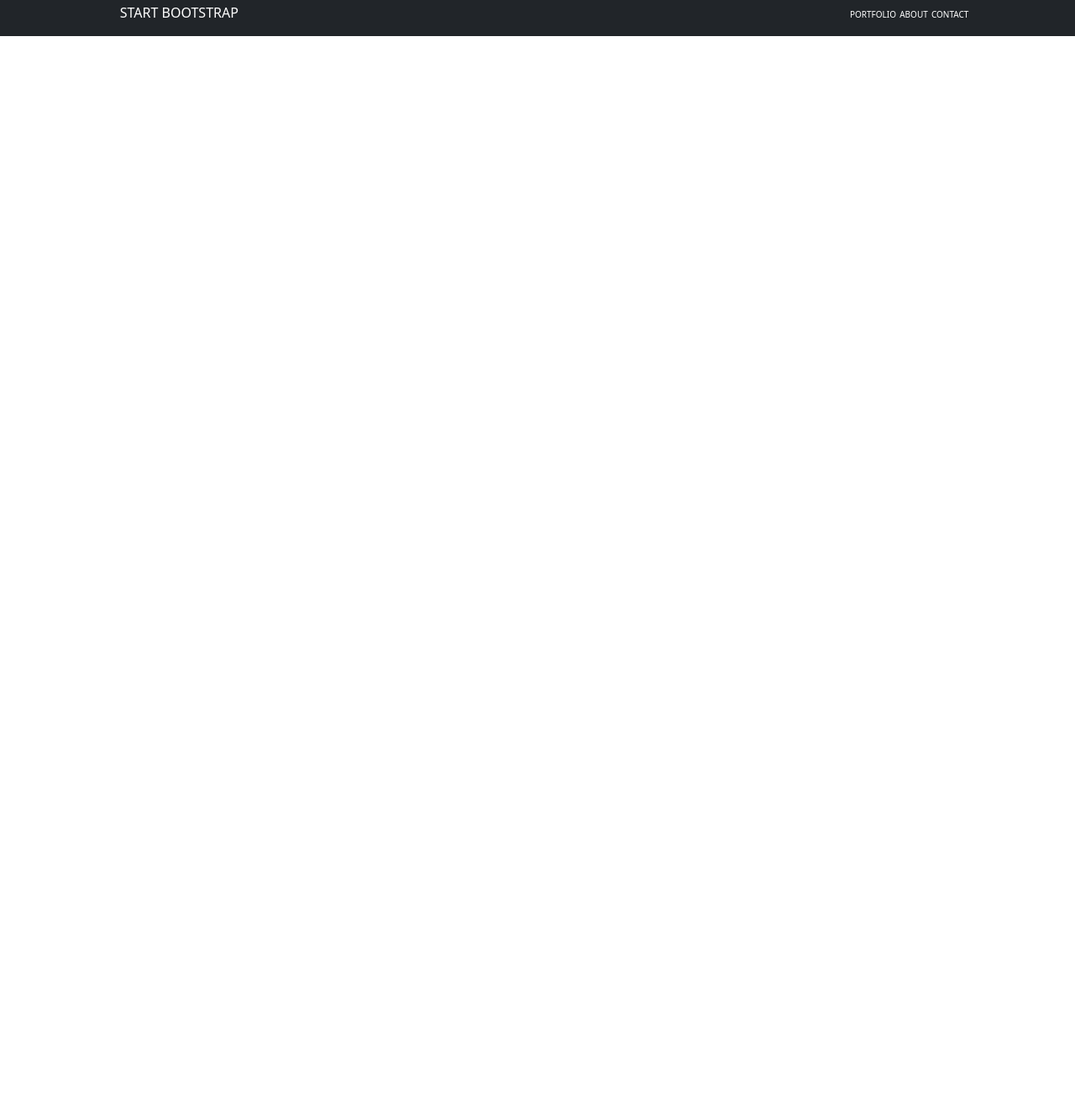
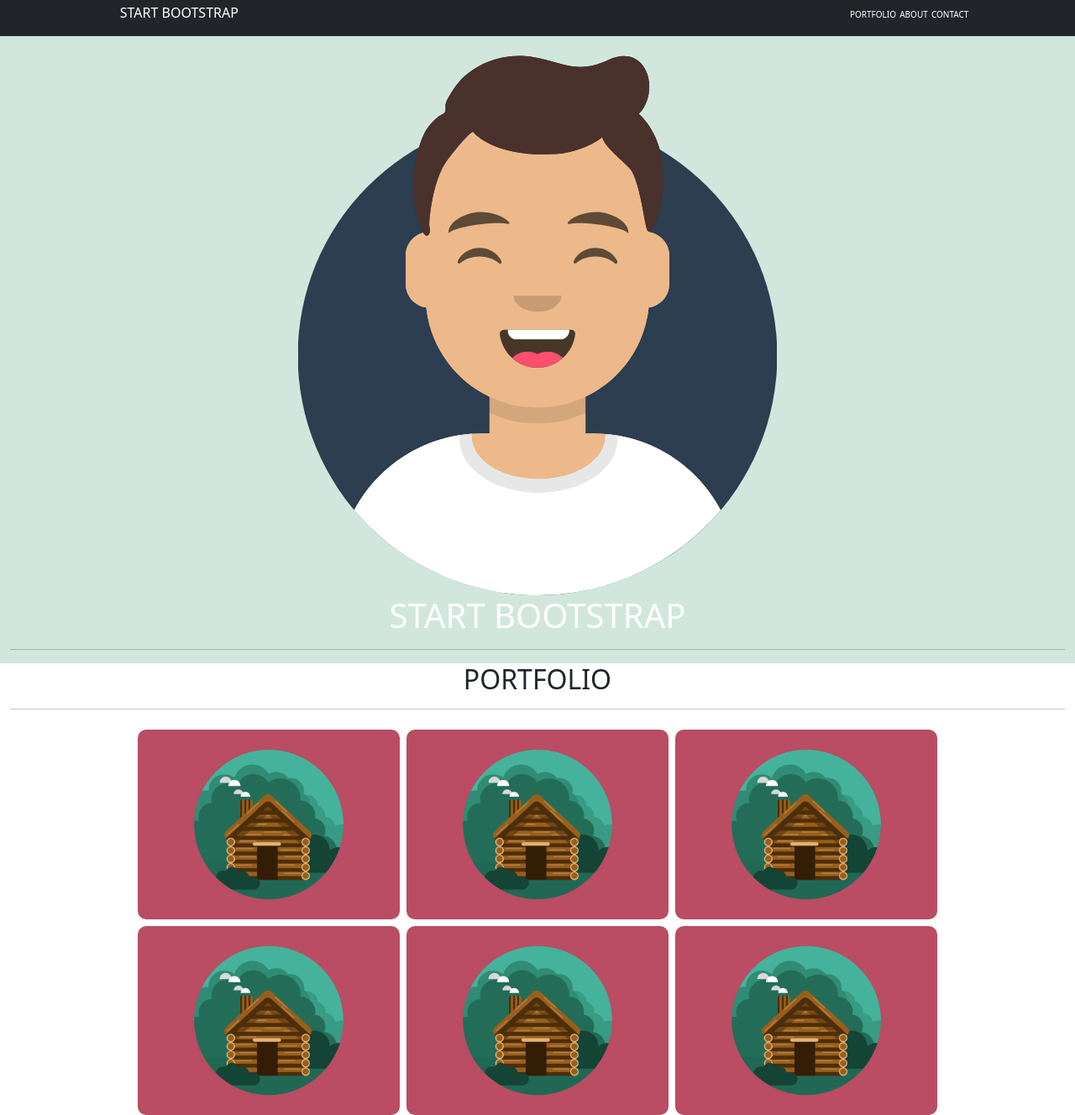
Before and after one commit to EnricoValente/html-css-bootstrap-freelancer, a plain HTML site: page index.html in a window 1280 px wide. Shown: the part 5-1333 px from the top of the page at 84% size. Before the commit the page ends 800 px from the top, so only its background shows below. Drawn offline with nearby package versions, Linux system fonts and the light colour scheme.

Commit message:
Completate prime 2 sezioni main

```diff
--- a/css/style.css
+++ b/css/style.css
@@ -1,3 +1,11 @@
+
+
+/* GENERAL */
+
+img {
+    width: 100%;
+    display: block;
+}
 
 
 .start-link > a {
@@ -22,3 +30,25 @@
 i {
     color: white;
 }
+
+.img-box {
+    width: 50%;
+    margin: auto;
+}
+
+
+
+
+h1 {
+    color: white;
+    text-align: center;
+}
+
+
+h2 {
+    text-align: center;
+}
+
+.big-img > img {
+    border-radius: .625rem;
+}
--- a/index.html
+++ b/index.html
@@ -16,9 +16,9 @@
         <link rel="stylesheet" href="css/style.css">
     </head>
     <body>
-        <header>
 
-            <div class="container-fluid">
+        <div class="container-fluid">
+            <header>
 
                 <div class="row justify-content-between text-center bg-dark pt-2">
 
@@ -58,9 +58,111 @@
 
                 </div>
 
-            </div>
+            </header>
 
-        </header>
+            <main>
+
+                <section>
+                    <div class="row bg-success-subtle justify-content-center">
+
+
+                        <div class="col">
+
+                            <div class="img-box">
+
+                                <img src="img/avatar.svg" alt="">
+
+
+                            </div>
+
+                            <h1>START BOOTSTRAP</h1>
+
+
+                            <hr>
+
+                        </div>
+
+
+                    </div>
+
+                </section>
+
+                <section>
+
+                    <h2>PORTFOLIO</h2>
+
+                    <hr>
+
+                    <div class="row justify-content-center align-items-center">
+
+                        <div class="col-10 col-md-6 col-lg-3 g-2">
+                            <div class="big-img">
+
+                                <img src="img/cabin.png" alt="">
+
+                            </div>
+
+                        </div>
+
+                        <div class="col-10 col-md-6 col-lg-3 g-2">
+                            <div class="big-img">
+
+                                <img src="img/cabin.png" alt="">
+
+                            </div>
+
+                        </div>
+
+                        <div class="w-100 d-none d-md-block d-lg-none"></div>
+
+                        <div class="col-10 col-md-6 col-lg-3 g-2">
+                            <div class="big-img">
+
+                                <img src="img/cabin.png" alt="">
+
+                            </div>
+
+                        </div>
+
+                         <div class="w-100 d-none d-lg-block"></div>
+
+                        <div class="col-10 col-md-6 col-lg-3 g-2">
+                            <div class="big-img">
+
+                                <img src="img/cabin.png" alt="">
+
+                            </div>
+
+                        </div>
+
+                        <div class="col-10 col-md-6 col-lg-3 g-2">
+                            <div class="big-img">
+
+                                <img src="img/cabin.png" alt="">
+
+                            </div>
+
+                        </div>
+
+                        <div class="col-10 col-md-6 col-lg-3 g-2">
+                            <div class="big-img">
+
+                                <img src="img/cabin.png" alt="">
+
+                            </div>
+
+                        </div>
+
+                    </div>
+
+                </section>
+
+
+
+
+            </main>
+
+        </div>
 
 
 
```
Also changed, not shown: img/avatar.svg (added), img/cabin.png (added).
